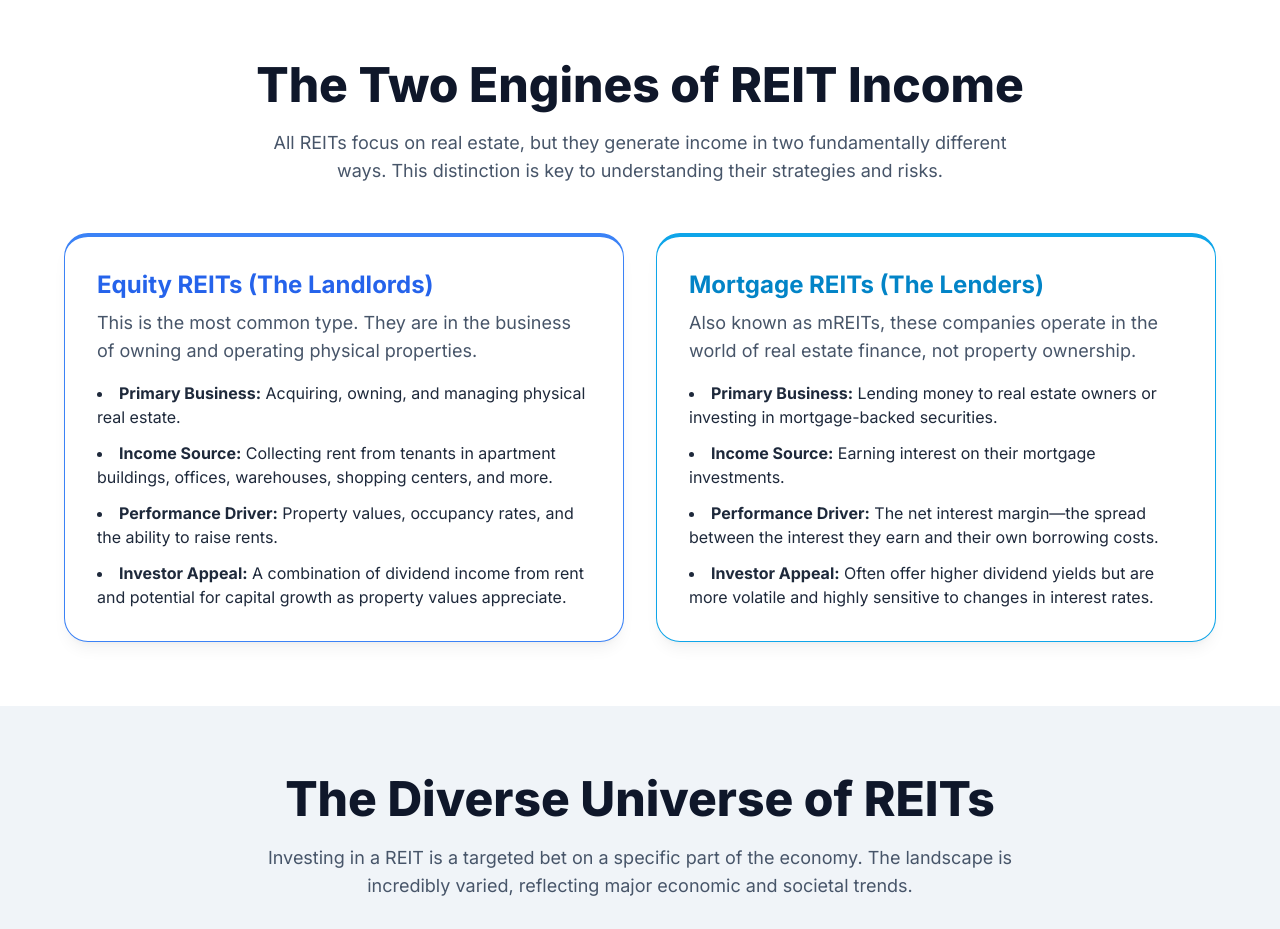
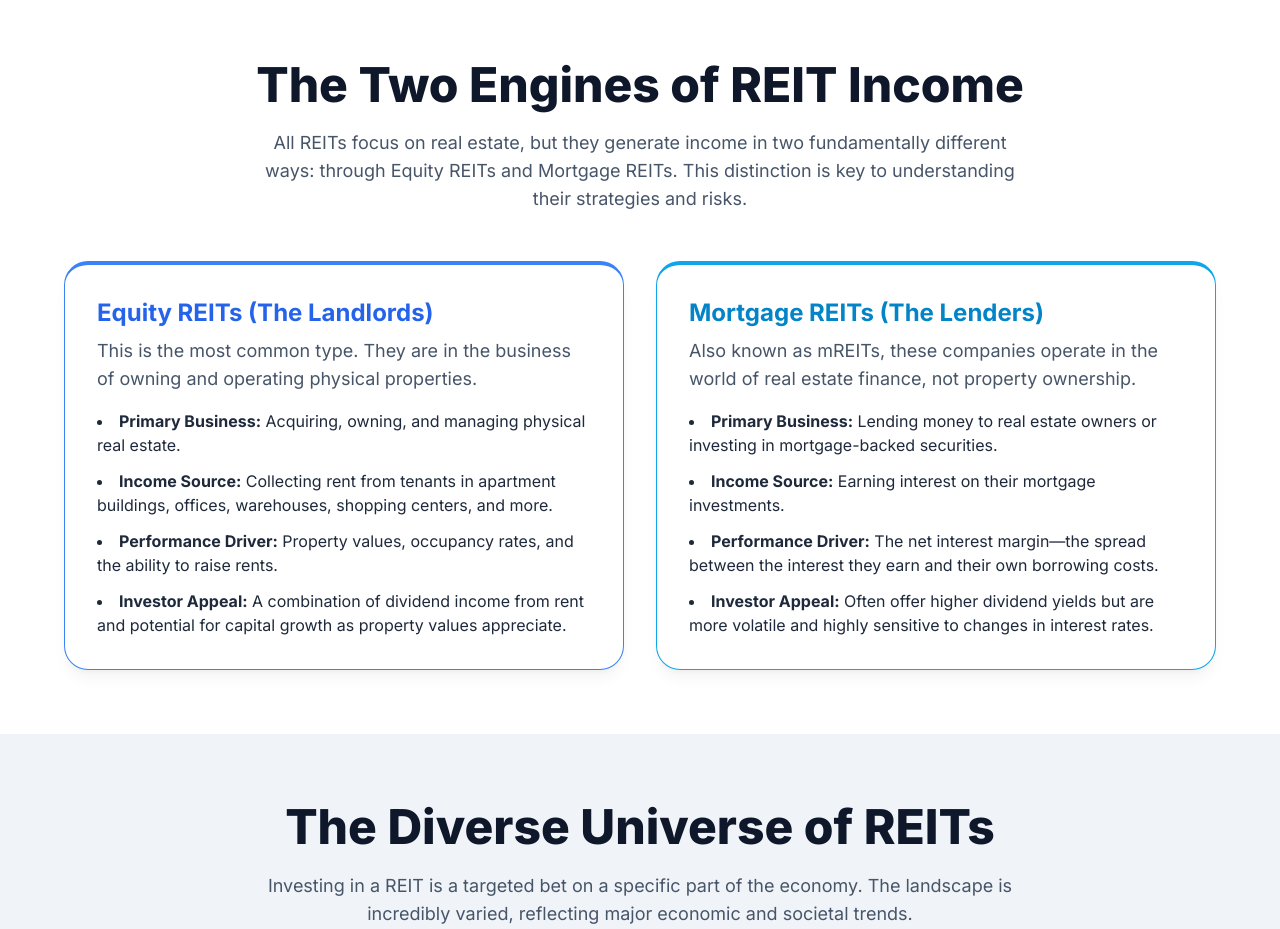
Before and after one commit to yyyprojects/reit4, a plain HTML site: page index.html in a window 1280 px wide. Shown: the part 1420-2349 px from the top of the page. Drawn offline with nearby package versions, Linux system fonts and the light colour scheme.

Commit message:
Update index.html

```diff
--- a/index.html
+++ b/index.html
@@ -127,7 +127,7 @@
     <div class="bg-white">
         <section class="infographic-section container mx-auto px-4">
             <h2 class="section-title">The Two Engines of REIT Income</h2>
-            <p class="section-subtitle">All REITs focus on real estate, but they generate income in two fundamentally different ways. This distinction is key to understanding their strategies and risks.</p>
+            <p class="section-subtitle">All REITs focus on real estate, but they generate income in two fundamentally different ways: through Equity REITs and Mortgage REITs. This distinction is key to understanding their strategies and risks.</p>
             <div class="mt-12 grid grid-cols-1 md:grid-cols-2 gap-8 max-w-6xl mx-auto">
                 <div class="card text-left border-t-4 border-blue-500">
                     <h3 class="text-2xl font-bold text-blue-600">Equity REITs (The Landlords)</h3>
```
